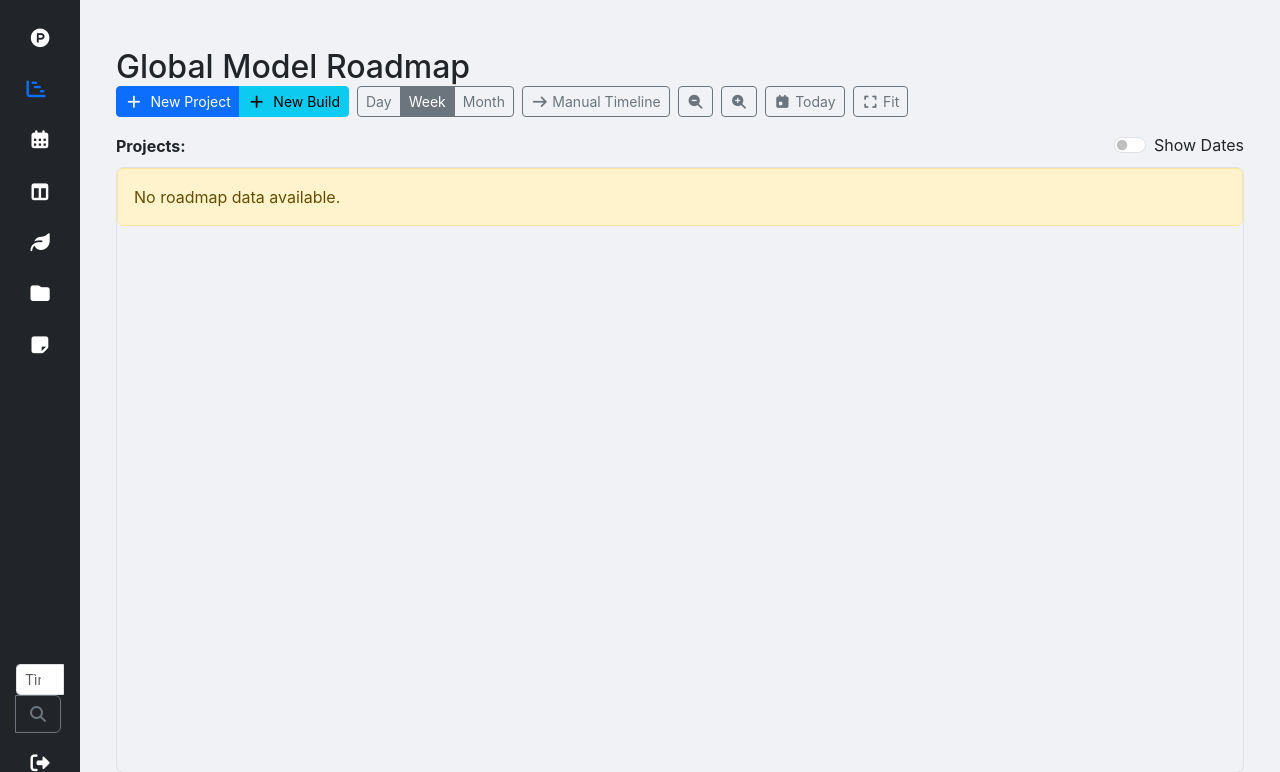
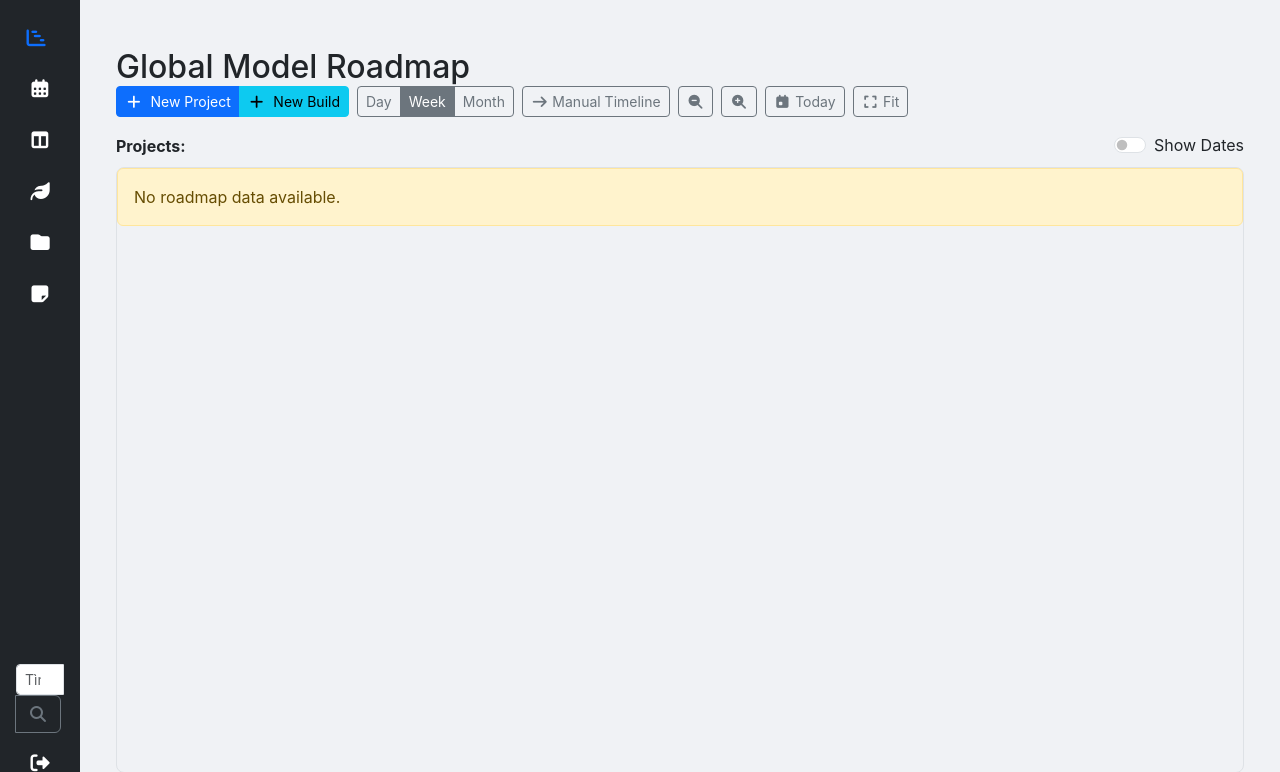
Before and after one commit to phuong21041995/congviec, a Flask app: page /global-roadmap in a window 1280 px wide. Shown: the top 772 px of the page. Run offline with Flask 3, Linux system fonts and the light colour scheme; the visitor is signed in with stand-in values (Sample User, id 1); data that the repository does not hold is empty; some libraries are stand-ins or nearby versions.

Commit message:
Update base.html

```diff
--- a/app/templates/base.html
+++ b/app/templates/base.html
@@ -23,13 +23,6 @@
     <!-- Sidebar -->
     <nav class="sidebar bg-dark text-white p-3 d-flex flex-column">
         <ul class="nav nav-pills flex-column mb-auto">
-            <li class="nav-item mb-2">
-                <a class="nav-link text-white {% if page_name == 'projects' %}active{% endif %}"
-                   href="{{ url_for('main.project_workspace') }}"
-                   title="Project" data-bs-toggle="tooltip" data-bs-placement="right">
-                    <i class="fa-brands fa-product-hunt"></i>
-                </a>
-            </li>
 			<li class="nav-item mb-2">
 				<a 	class="nav-link {% if page_name == 'global_timeline' %}active{% endif %}"
 					href="{{ url_for('main.global_timeline') }}"
```
